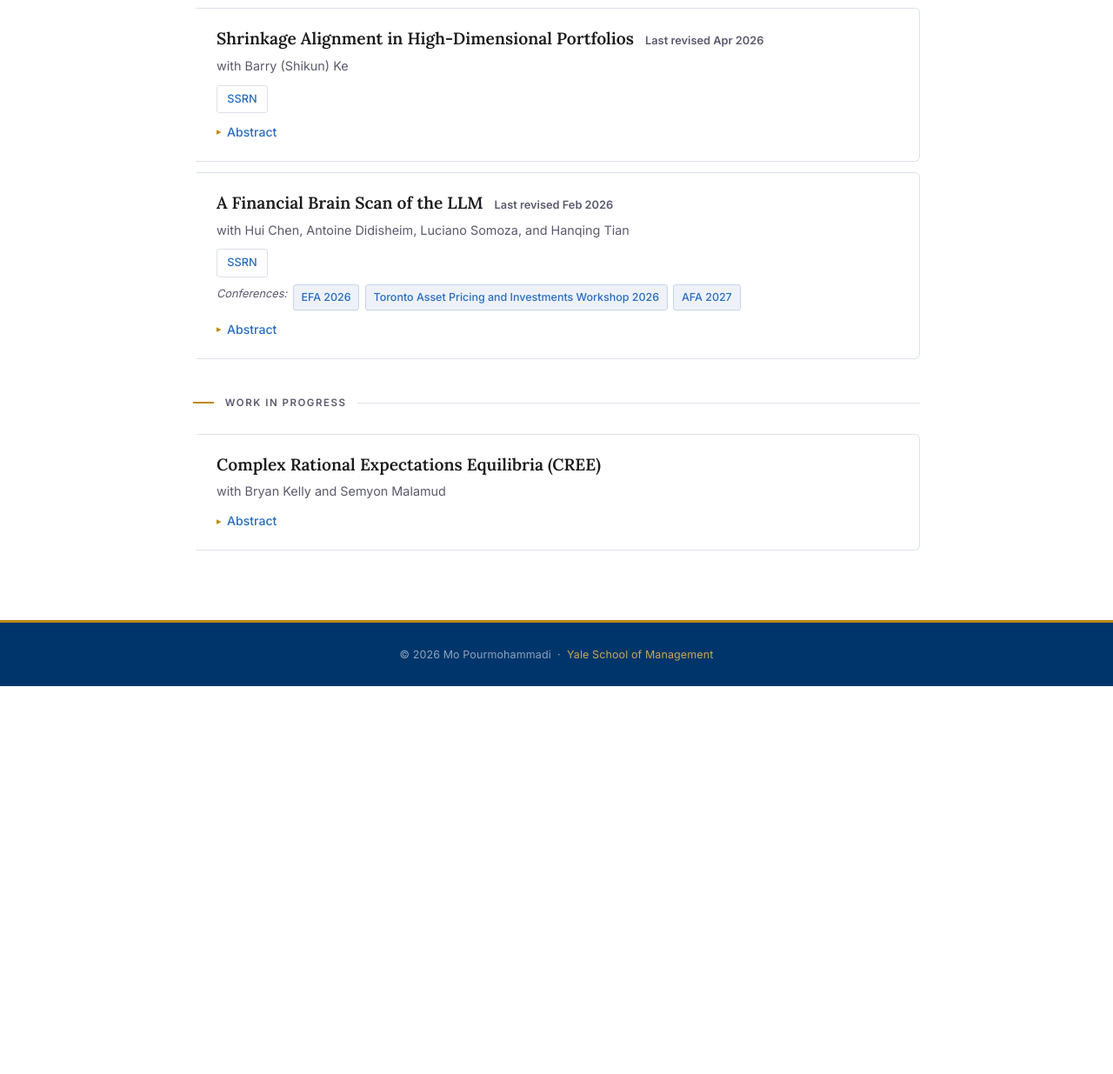
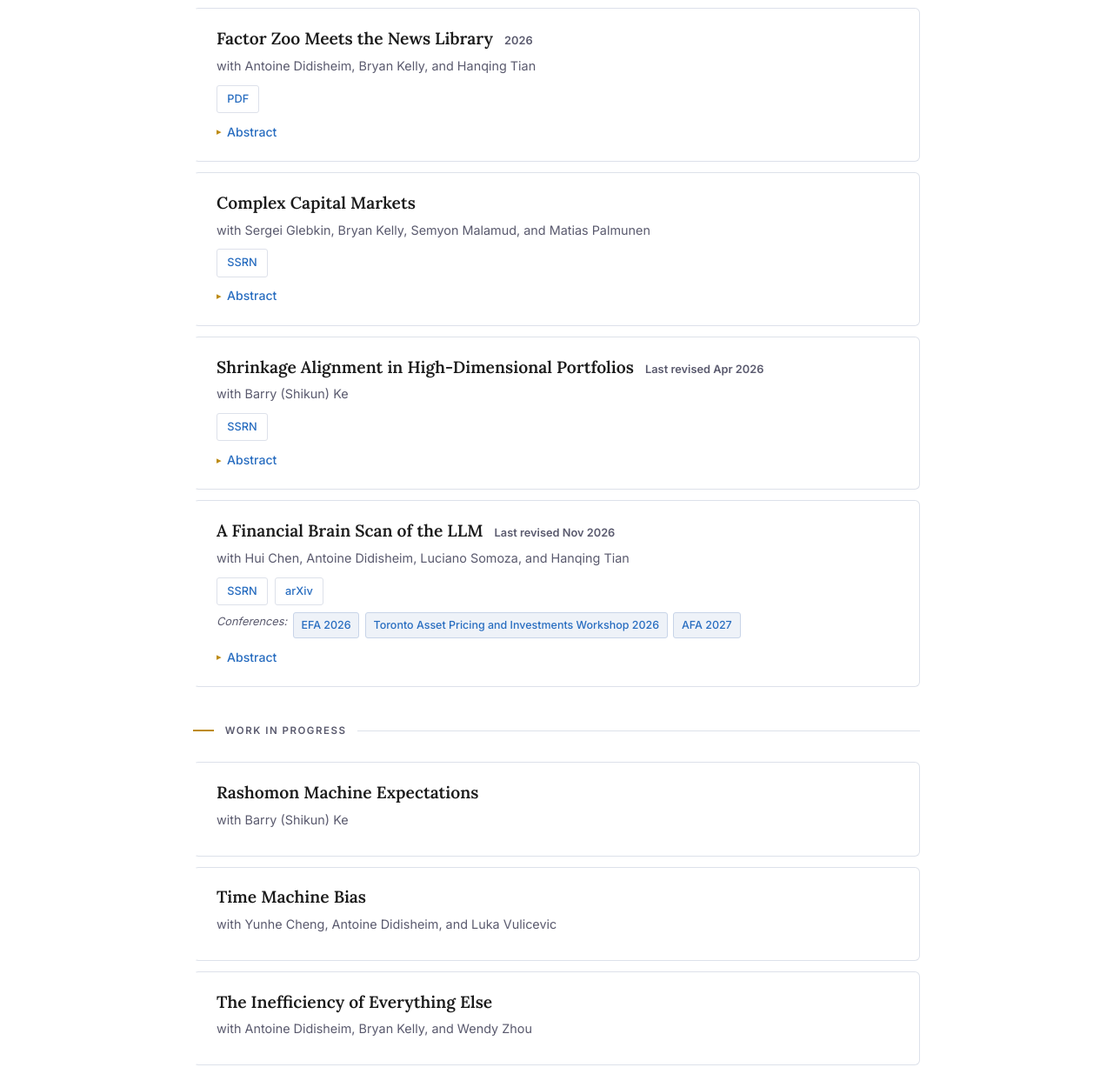
Before and after one commit to pourmohammadimohammad/pourmohammadimohammad.github.io, a plain HTML site: page research.html in a window 1280 px wide. Shown: the part 965-2200 px from the top of the page at 87% size. Before the commit the page ends 1754 px from the top, so only its background shows below. Drawn offline with Linux system fonts and the light colour scheme.

Commit message:
Update research papers and works in progress

```diff
--- a/research.html
+++ b/research.html
@@ -204,6 +204,33 @@
       </details>
     </li>
 
+    <li class="paper-card" id="factor-zoo-meets-the-news-library">
+      <span class="paper-title">
+        Factor Zoo Meets the News Library
+        <span class="paper-date">2026</span>
+      </span>
+      <div class="paper-authors">with Antoine Didisheim, Bryan Kelly, and Hanqing Tian</div>
+      <div class="paper-links">
+        <a class="paper-link" href="https://antoinedidisheim-site.pages.dev/assets/Factor-Zoo-Meets-the-News-Library.pdf" target="_blank" rel="noopener">PDF</a>
+      </div>
+      <details>
+        <summary>Abstract</summary>
+        <p class="abstract">We use AI to turn financial news into interpretable firm characteristics that capture economic themes and relate to macroeconomic conditions. The resulting factors span the traditional factor zoo and expand the efficient frontier. Three of thirteen news themes account for much of the spanning power. When we account for the multiple topics in each article, we find that the market predominantly underreacts to news.</p>
+      </details>
+    </li>
+
+    <li class="paper-card" id="complex-capital-markets">
+      <span class="paper-title">Complex Capital Markets</span>
+      <div class="paper-authors">with Sergei Glebkin, Bryan Kelly, Semyon Malamud, and Matias Palmunen</div>
+      <div class="paper-links">
+        <a class="paper-link" href="https://papers.ssrn.com/sol3/papers.cfm?abstract_id=7687139" target="_blank" rel="noopener">SSRN</a>
+      </div>
+      <details>
+        <summary>Abstract</summary>
+        <p class="abstract">We propose the Complex Market Hypothesis: substantial return predictability arises from many individually weak signals. We model a computational arms race in which investors choose model scale and learn from limited data. Random matrix theory yields an essentially unique linear equilibrium and characterizes the distribution of model sizes. Prices transmit information from larger models to smaller ones, allowing both to coexist. Cheaper computation can raise aggregate spending and widen performance gaps across funds. Even when every investor observes all signals determining payoffs, uncertainty about their predictive coefficients sustains a sizable equity premium.</p>
+      </details>
+    </li>
+
     <li class="paper-card">
       <span class="paper-title">
         Shrinkage Alignment in High-Dimensional Portfolios
@@ -222,11 +249,12 @@
     <li class="paper-card">
       <span class="paper-title">
         A Financial Brain Scan of the LLM
-        <span class="paper-date">Last revised Feb 2026</span>
+        <span class="paper-date">Last revised Nov 2026</span>
       </span>
       <div class="paper-authors">with Hui Chen, Antoine Didisheim, Luciano Somoza, and Hanqing Tian</div>
       <div class="paper-links">
         <a class="paper-link" href="https://papers.ssrn.com/sol3/papers.cfm?abstract_id=5412277" target="_blank" rel="noopener">SSRN</a>
+        <a class="paper-link" href="https://arxiv.org/abs/2508.21285v4" target="_blank" rel="noopener">arXiv</a>
       </div>
       <div class="paper-conferences">
         <span class="paper-conferences-label">Conferences:</span>
@@ -248,12 +276,18 @@
   <ul class="paper-list">
 
     <li class="paper-card">
-      <span class="paper-title">Complex Rational Expectations Equilibria (CREE)</span>
-      <div class="paper-authors">with Bryan Kelly and Semyon Malamud</div>
-      <details>
-        <summary>Abstract</summary>
-        <p class="abstract">What happens in equilibrium when agents rely on Machine Learning? We introduce a novel analytical framework to solve equilibria in which rational agents employ overparameterized models. Our closed-form solution reveals that complexity resolves the Grossman-Stiglitz paradox, incentivizes information acquisition, and generates return predictability. This highlights an equilibrium "virtue of complexity": larger models consistently outperform smaller ones out-of-sample. Strikingly, even with rational learning, price informativeness and return predictability may not improve over time.</p>
-      </details>
+      <span class="paper-title">Rashomon Machine Expectations</span>
+      <div class="paper-authors">with Barry (Shikun) Ke</div>
+    </li>
+
+    <li class="paper-card">
+      <span class="paper-title">Time Machine Bias</span>
+      <div class="paper-authors">with Yunhe Cheng, Antoine Didisheim, and Luka Vulicevic</div>
+    </li>
+
+    <li class="paper-card">
+      <span class="paper-title">The Inefficiency of Everything Else</span>
+      <div class="paper-authors">with Antoine Didisheim, Bryan Kelly, and Wendy Zhou</div>
     </li>
 
   </ul>
```
